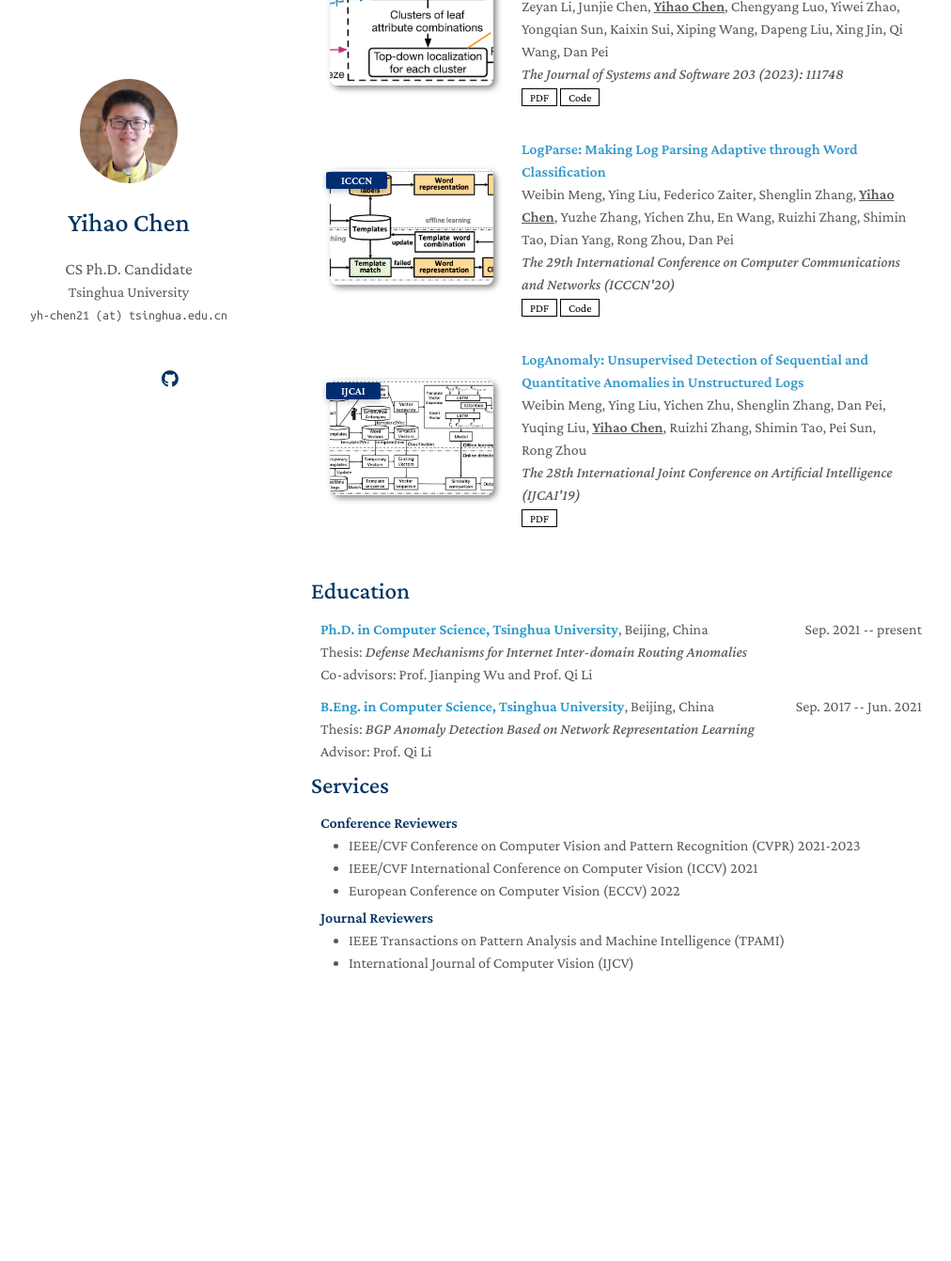
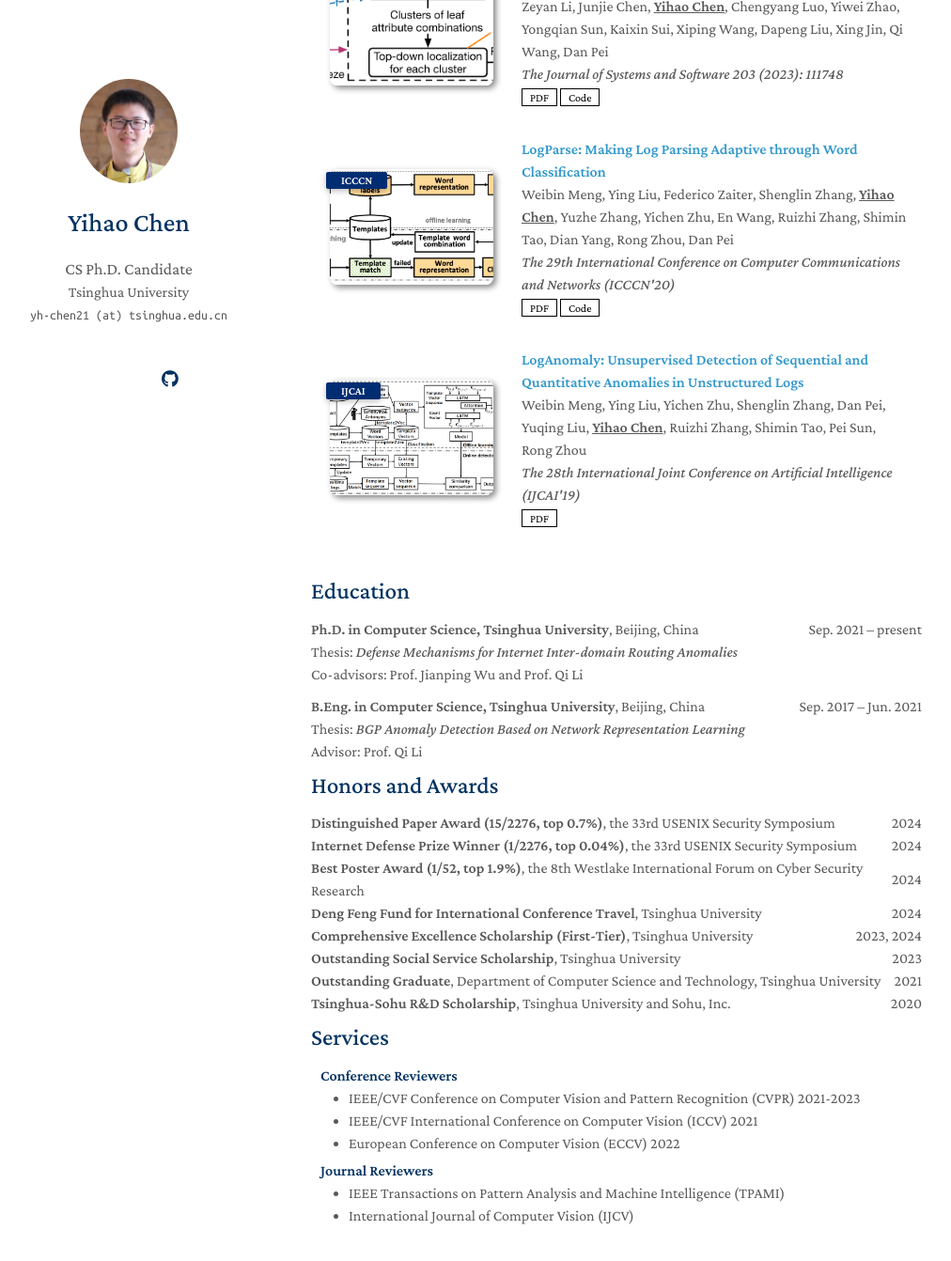
Before and after one commit to PorcupineAndrew/homepage, a Jekyll site: the page built from index.md, in a window 1280 px wide and 1400 px high, scrolled down 1384 px. Shown: the top 1342 px of the window at 94% size, without its empty margins (139-1151 px from the left). Built offline with Jekyll 4.4.1, drawn with Linux system fonts in a browser that asks for light colours; a style sheet for code colours, icons or effects is not loaded; our own code applies the rules of GitHub Pages for plain Markdown files; before the commit the page ends 2515 px from its top, so only the background shows below that.

Commit message:
update about me

```diff
--- a/_includes/education.md
+++ b/_includes/education.md
@@ -1,18 +1,18 @@
 ## Education
 
-<div style="margin-bottom: 10px; margin-left: 10px">
+<div style="margin-bottom: 10px;">
   <div style="margin: 0; display: flex; justify-content: space-between; align-items: center;">
-      <span><font color="2496CB"><b>Ph.D. in Computer Science, Tsinghua University</b></font>, Beijing, China</span>
-      <span>Sep. 2021 -- present</span>
+      <span><b>Ph.D. in Computer Science, Tsinghua University</b>, Beijing, China</span>
+      <span>Sep. 2021 &ndash; present</span>
   </div>
   <p style="margin-bottom: 0;">Thesis: <i>Defense Mechanisms for Internet Inter-domain Routing Anomalies</i></p>
   <p style="margin-bottom: 0;">Co-advisors: Prof. Jianping Wu and Prof. Qi Li</p>
 </div>
 
-<div style="margin-bottom: 10px; margin-left: 10px">
+<div style="margin-bottom: 10px;">
   <div style="margin: 0; display: flex; justify-content: space-between; align-items: center;">
-      <span><font color="2496CB"><b>B.Eng. in Computer Science, Tsinghua University</b></font>, Beijing, China</span>
-      <span>Sep. 2017 -- Jun. 2021</span>
+      <span><b>B.Eng. in Computer Science, Tsinghua University</b>, Beijing, China</span>
+      <span>Sep. 2017 &ndash; Jun. 2021</span>
   </div>
   <p style="margin-bottom: 0;">Thesis: <i>BGP Anomaly Detection Based on Network Representation Learning</i></p>
   <p style="margin-bottom: 0;">Advisor: Prof. Qi Li</p>
--- /dev/null
+++ b/_includes/honors_and_awards.md
@@ -0,0 +1,36 @@
+## Honors and Awards
+
+<div style="margin-bottom: 10px;">
+  <div style="margin: 0; display: flex; justify-content: space-between; align-items: center;">
+      <span><b>Distinguished Paper Award (15/2276, top 0.7%)</b>, the 33rd USENIX Security Symposium</span>
+      <span>2024</span>
+  </div>
+  <div style="margin: 0; display: flex; justify-content: space-between; align-items: center;">
+      <span><b>Internet Defense Prize Winner (1/2276, top 0.04%)</b>, the 33rd USENIX Security Symposium</span>
+      <span>2024</span>
+  </div>
+  <div style="margin: 0; display: flex; justify-content: space-between; align-items: center;">
+      <span><b>Best Poster Award (1/52, top 1.9%)</b>, the 8th Westlake International Forum on Cyber Security Research</span>
+      <span>2024</span>
+  </div>
+  <div style="margin: 0; display: flex; justify-content: space-between; align-items: center;">
+      <span><b>Deng Feng Fund for International Conference Travel</b>, Tsinghua University</span>
+      <span>2024</span>
+  </div>
+  <div style="margin: 0; display: flex; justify-content: space-between; align-items: center;">
+      <span><b>Comprehensive Excellence Scholarship (First-Tier)</b>, Tsinghua University</span>
+      <span>2023, 2024</span>
+  </div>
+  <div style="margin: 0; display: flex; justify-content: space-between; align-items: center;">
+      <span><b>Outstanding Social Service Scholarship</b>, Tsinghua University</span>
+      <span>2023</span>
+  </div>
+  <div style="margin: 0; display: flex; justify-content: space-between; align-items: center;">
+      <span><b>Outstanding Graduate</b>, Department of Computer Science and Technology, Tsinghua University</span>
+      <span>2021</span>
+  </div>
+  <div style="margin: 0; display: flex; justify-content: space-between; align-items: center;">
+      <span><b>Tsinghua-Sohu R&D Scholarship</b>, Tsinghua University and Sohu, Inc.</span>
+      <span>2020</span>
+  </div>
+</div>
--- a/_sass/minimal-light.scss
+++ b/_sass/minimal-light.scss
@@ -13,11 +13,6 @@
   font-size:1.15rem;
   line-height:2.5rem;
   margin-right:1rem}
-
-body {
-  width: 960px;
-  margin: 0 auto;
-}
 
 @media (prefers-color-scheme: dark) { .social-icons a {color: #3eb7f0 !important; }}
 
--- a/index.md
+++ b/index.md
@@ -12,4 +12,6 @@ Hi! I am a Ph.D. candidate in Computer Science at Tsinghua University (expected
 
 {% include_relative _includes/education.md %}
 
+{% include_relative _includes/honors_and_awards.md %}
+
 {% include_relative _includes/services.md %}
```
